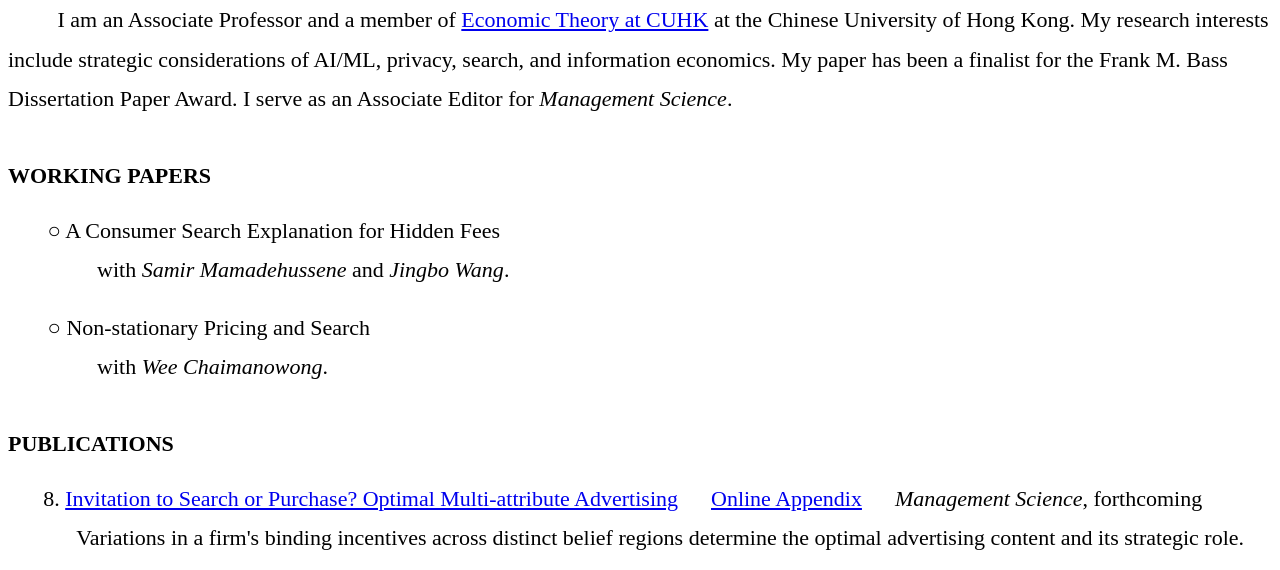
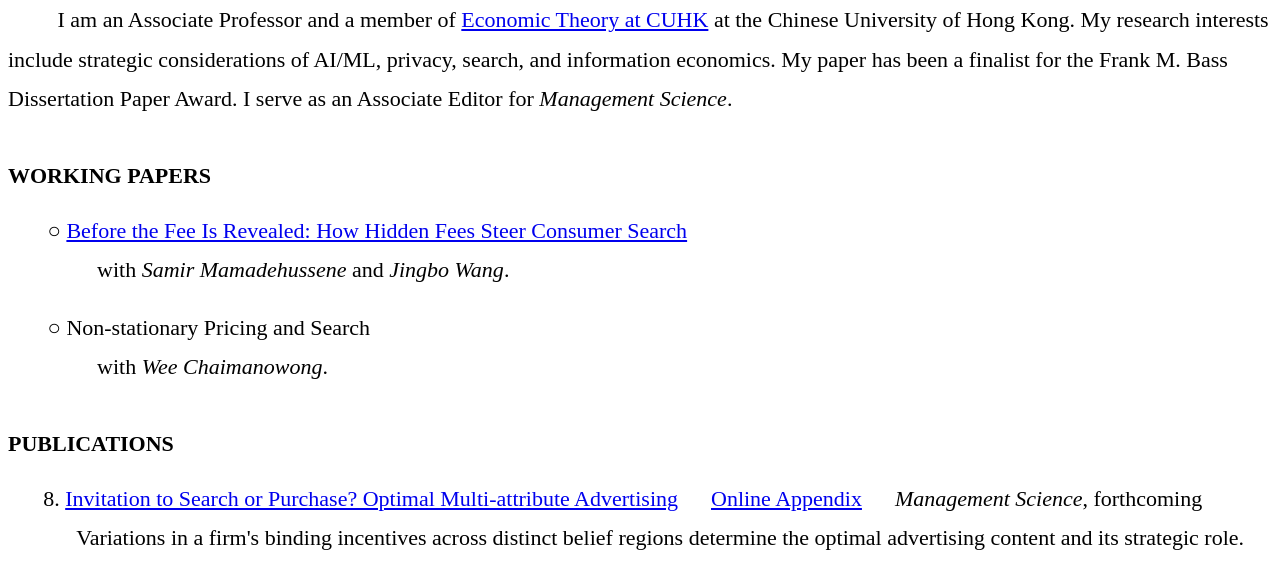
Before and after one commit to jesseyao9/jesseyao9.github.io., a plain HTML site: page index.html in a window 1280 px wide. Shown: the part 230-800 px from the top of the page. Drawn offline with Linux system fonts and the light colour scheme.

Commit message:
Update index.html

```diff
--- a/index.html
+++ b/index.html
@@ -88,7 +88,7 @@ ol.reversed-list li {
 <div class="paper">
   <ul>
     &#9675;
-    A Consumer Search Explanation for Hidden Fees
+    <a href="Hidden_Fee.pdf" target="_blank">Before the Fee Is Revealed: How Hidden Fees Steer Consumer Search</a>
   </ul>
   <ul>
     &ensp; &ensp; &ensp; with <i>Samir Mamadehussene</i> and <i>Jingbo Wang</i>.
```
